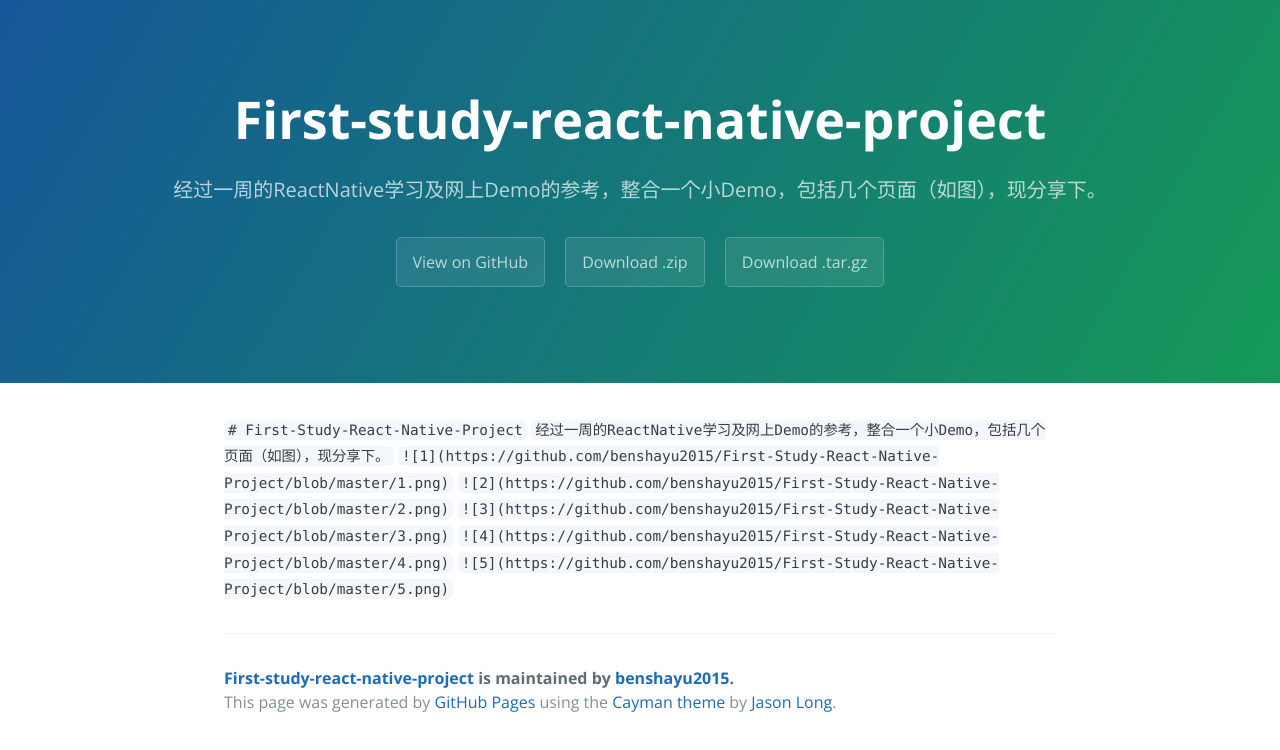
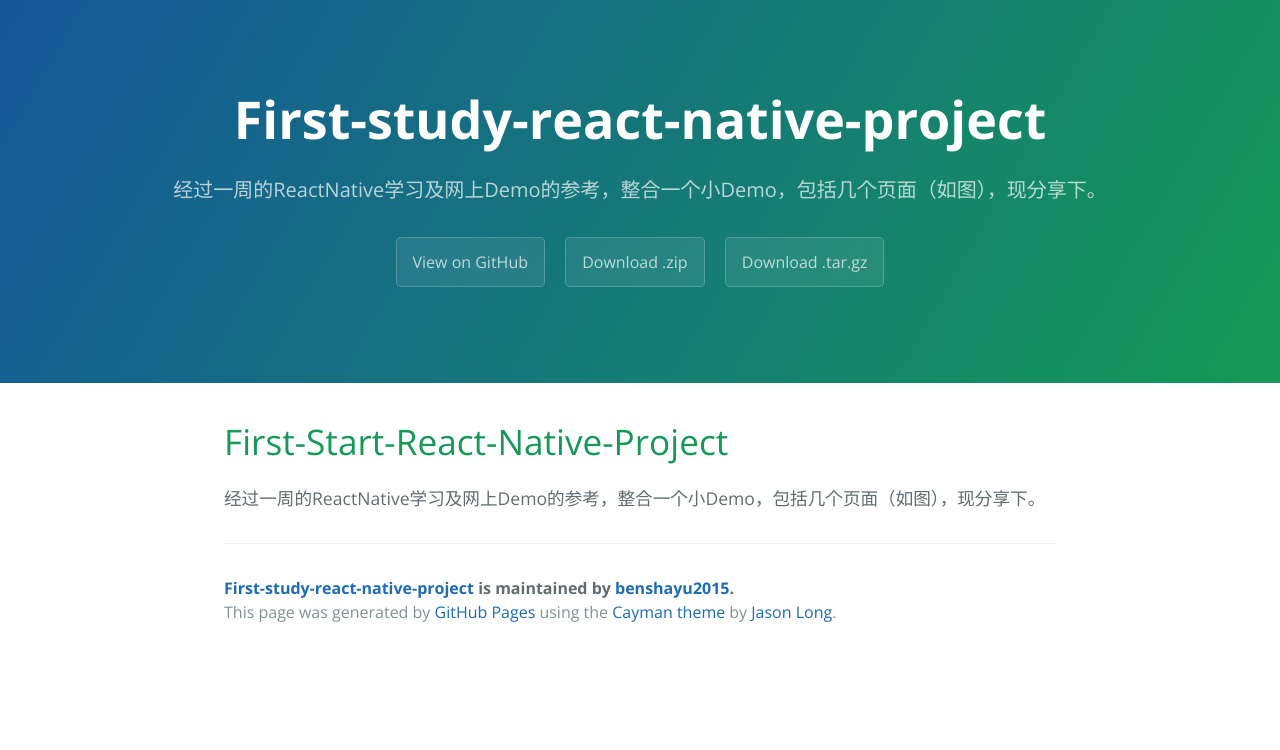
Before and after one commit to benshayu2015/First-Study-React-Native-Project, a plain HTML site: page index.html in a window 1280 px wide. Drawn offline with nearby package versions, Linux system fonts and the light colour scheme.

Commit message:
Create master branch via GitHub

```diff
--- a/index.html
+++ b/index.html
@@ -19,13 +19,10 @@
     </section>
 
     <section class="main-content">
-      <p><code># First-Study-React-Native-Project</code>
-<code>经过一周的ReactNative学习及网上Demo的参考，整合一个小Demo，包括几个页面（如图），现分享下。</code>
-<code>![1](https://github.com/benshayu2015/First-Study-React-Native-Project/blob/master/1.png)</code>
-<code>![2](https://github.com/benshayu2015/First-Study-React-Native-Project/blob/master/2.png)</code>
-<code>![3](https://github.com/benshayu2015/First-Study-React-Native-Project/blob/master/3.png)</code>
-<code>![4](https://github.com/benshayu2015/First-Study-React-Native-Project/blob/master/4.png)</code>
-<code>![5](https://github.com/benshayu2015/First-Study-React-Native-Project/blob/master/5.png)</code></p>
+      <h1>
+<a id="first-start-react-native-project" class="anchor" href="#first-start-react-native-project" aria-hidden="true"><span aria-hidden="true" class="octicon octicon-link"></span></a>First-Start-React-Native-Project</h1>
+
+<p>经过一周的ReactNative学习及网上Demo的参考，整合一个小Demo，包括几个页面（如图），现分享下。</p>
 
       <footer class="site-footer">
         <span class="site-footer-owner"><a href="https://github.com/benshayu2015/First-Study-React-Native-Project">First-study-react-native-project</a> is maintained by <a href="https://github.com/benshayu2015">benshayu2015</a>.</span>
--- a/params.json
+++ b/params.json
@@ -1,6 +1,6 @@
 {
   "name": "First-study-react-native-project",
   "tagline": "经过一周的ReactNative学习及网上Demo的参考，整合一个小Demo，包括几个页面（如图），现分享下。",
-  "body": "`# First-Study-React-Native-Project`\r\n`经过一周的ReactNative学习及网上Demo的参考，整合一个小Demo，包括几个页面（如图），现分享下。`\r\n`![1](https://github.com/benshayu2015/First-Study-React-Native-Project/blob/master/1.png)`\r\n`![2](https://github.com/benshayu2015/First-Study-React-Native-Project/blob/master/2.png)`\r\n`![3](https://github.com/benshayu2015/First-Study-React-Native-Project/blob/master/3.png)`\r\n`![4](https://github.com/benshayu2015/First-Study-React-Native-Project/blob/master/4.png)`\r\n`![5](https://github.com/benshayu2015/First-Study-React-Native-Project/blob/master/5.png)`",
+  "body": "# First-Start-React-Native-Project\r\n经过一周的ReactNative学习及网上Demo的参考，整合一个小Demo，包括几个页面（如图），现分享下。\r\n",
   "note": "Don't delete this file! It's used internally to help with page regeneration."
 }
```
